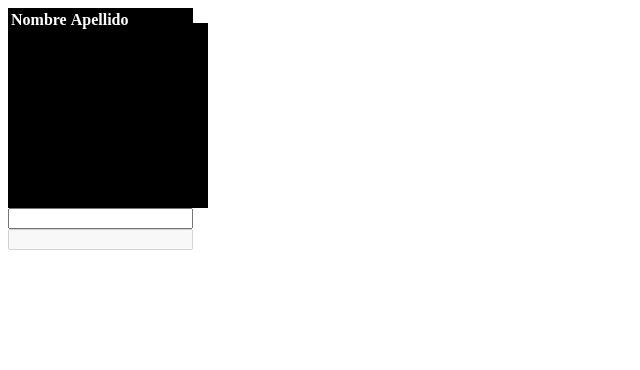
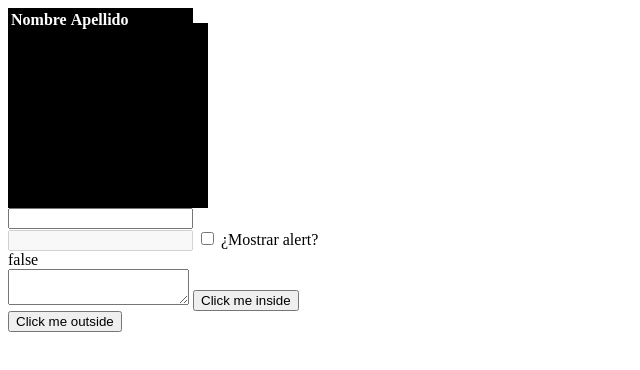
Before and after one commit to mirdware/scalar, a website built with webpack: page web/index.html in a window 1280 px wide. Shown: the whole page, without its empty margins (0-640 px from the left). Built offline with nearby package versions, Linux system fonts and the light colour scheme.

Commit message:
add data binding in two ways

```diff
--- a/src/Component.js
+++ b/src/Component.js
@@ -1,26 +1,44 @@
 import { Property } from './Property';
-import { addListeners } from './scUtils';
+import { addListeners, isInput } from './scUtils';
 import { Wrapper } from './Wrapper';
 
 let privy = new Wrapper();
 
+function getProperty(observer, name, events) {
+  const property = new Property(events);
+  Object.defineProperty(observer, name, {
+    get: () => property.get(),
+    set: (value) => property.set(value)
+  });
+  return property;
+}
+
+function evalValue(e) {
+  const target = e.target;
+  return target.type === 'checkbox' ? target.checked : target.value;
+}
+
 function bindData(observer, domElement, events) {
-  let name = domElement.getAttribute("data-bind");
-  let privateProperties = privy.get(observer);
+  const name = domElement.getAttribute("data-bind");
+  const privateProperties = privy.get(observer);
   if (!privateProperties[name]) {
-    privateProperties[name] = new Property(events);
-    Object.defineProperty(observer, name, {
-      get: () => privateProperties[name].get(),
-      set: (value) => privateProperties[name].set(value)
+    privateProperties[name] = getProperty(observer, name, events);
+  }
+  const property = privateProperties[name];
+  if (isInput(domElement)) {
+    addListeners(observer, domElement, {
+      keyup: (e) => property.set(e.target.value),
+      click: (e) => property.set(evalValue(e)),
+      mount: (e) => property.set(evalValue(e))
     });
   }
-  privateProperties[name].nodes.push(domElement);
+  property.nodes.push(domElement);
 }
 
 function watch(observer, nodes) {
-  let events = observer.listen();
+  const events = observer.listen();
   for (let i = 0, node; node = nodes[i]; i++) {
-    let dataBinds = node.querySelectorAll('[data-bind]');
+    const dataBinds = node.querySelectorAll('[data-bind]');
     for (let j = 0, bind; bind = dataBinds[j]; j++) {
       bindData(observer, bind, events);
     }
@@ -30,7 +48,7 @@ function watch(observer, nodes) {
 
 export class Component {
   constructor(selector) {
-    let properties = {};
+    const properties = {};
     privy.set(this, properties);
     watch(this, document.querySelectorAll(selector));
     this.init(properties);
--- a/src/Property.js
+++ b/src/Property.js
@@ -1,15 +1,15 @@
 import { Template } from './Template';
-import { addListeners } from './scUtils';
+import { addListeners, isInput } from './scUtils';
 import { Wrapper } from './Wrapper';
 
-let privy = new Wrapper();
+const privy = new Wrapper();
 
 function changeContent(property, value) {
-  let privateProperties = privy.get(property);
+  const privateProperties = privy.get(property);
   privateProperties.value = value;
   for (let i = 0, node; node = property.nodes[i]; i++) {
-    let attr = node.nodeName === 'INPUT'? 'value': 'innerHTML';
-    let complexType = privateProperties.complexType;
+    const attr = isInput(node) ? 'value': 'innerHTML';
+    const complexType = privateProperties.complexType;
     if (complexType && attr === 'innerHTML') {
       node[attr] = complexType.render(value);
       addListeners(property, node, privateProperties.events);
@@ -32,8 +32,8 @@ export class Property {
   }
 
   set(value) {
-    value.then?
-      value.then((data) => changeContent(this, data)):
+    value.then ?
+      value.then((data) => changeContent(this, data)) :
       changeContent(this, value);
     return this;
   }
--- a/src/scUtils.js
+++ b/src/scUtils.js
@@ -21,3 +21,8 @@ export function generateUUID() {
     return v.toString(16);
   });
 }
+
+export function isInput(node) {
+  const nodeName = node.nodeName;
+  return nodeName === 'INPUT' || nodeName === 'TEXTAREA';
+}
--- a/test/components/HelloWorld.js
+++ b/test/components/HelloWorld.js
@@ -1,8 +1,4 @@
 import { Component } from '../../scalar';
-
-function render(e) {
-  this.name = e.target.value;
-}
 
 export class HelloWorld extends Component {
   constructor() {
@@ -11,11 +7,10 @@ export class HelloWorld extends Component {
 
   listen() {
     return {
-      'input': {
-        'keyup': render,
-        'mount': render
-      },
-      'submit': (e) => e.preventDefault()
+      'submit': (e) => e.preventDefault(),
+      '.click-me': {
+        'click': () => this.show ? alert(this.name) : console.log(this)
+      }
     };
   }
 }
--- a/web/index.html
+++ b/web/index.html
@@ -20,10 +20,14 @@
     </table>
   </div>
   <form id="hello-world">
-    <input type="text" /><br/>
+    <input type="text" data-bind="name" /><br/>
     <input type="text" data-bind="name" disabled />
-    <div data-bind="name"></div>
+    <label><input type="checkbox" data-bind="show" /> ¿Mostrar alert?</label>
+    <div data-bind="show"></div>
+    <textarea data-bind="name"></textarea>
+    <input type="button" value="Click me inside" class="click-me" />
   </form>
+  <input type="button" value="Click me outside" class="click-me" />
   <script src="../dist/app.min.js"></script>
 </body>
 </html>
```
